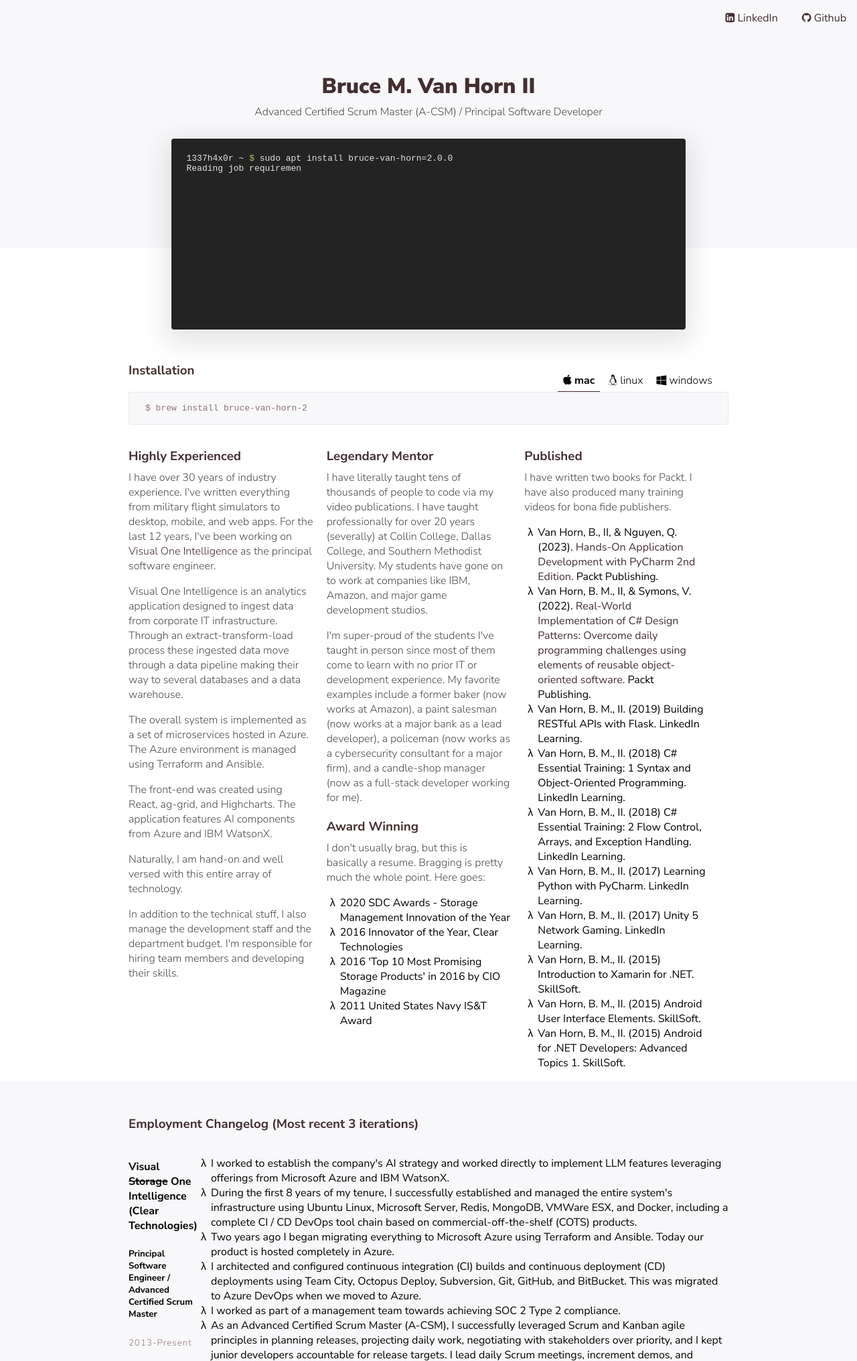
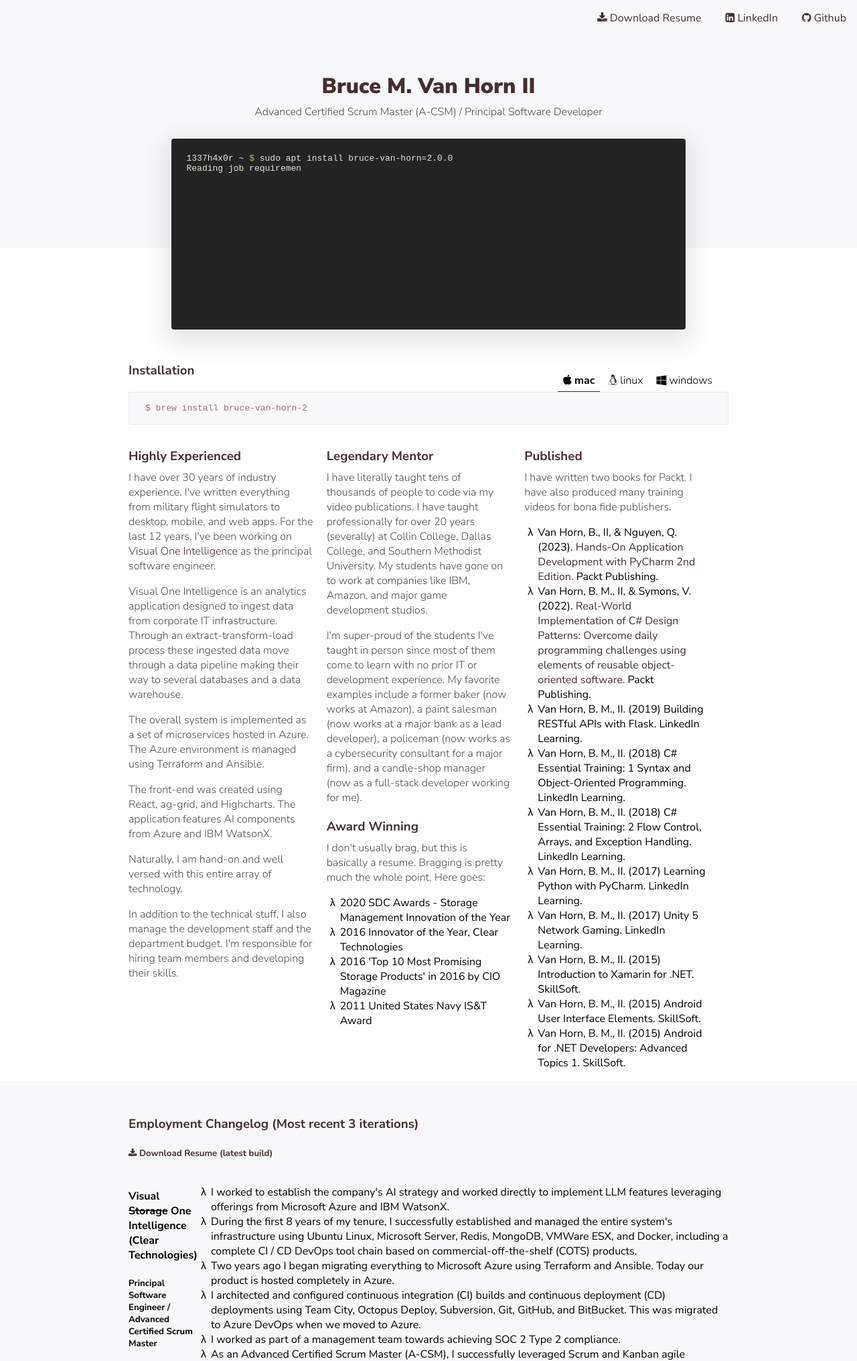
Before and after one commit to brucevanhorn2/brucevanhorn2.github.io, a plain HTML site: page index.html in a window 1280 px wide. Shown: the top 2032 px of the page at 67% size. Drawn offline with nearby package versions, Linux system fonts and the light colour scheme.

Commit message:
Added links to download build artifact

```diff
--- a/index.html
+++ b/index.html
@@ -16,6 +16,7 @@
     <div class="logo"></div>
     <ul class="menu">
         <div class="menu__item toggle"><span></span></div>
+        <li class="menu__item"><a href="https://github.com/brucevanhorn2/brucevanhorn2.github.io/releases/download/resume/bruce-van-horn-resume-31-jul-2024.zip" target="_blank"><i class="fa fa-download" aria-hidden="true"></i>&nbsp;Download Resume</a></li>
         <li class="menu__item"><a href="https://www.linkedin.com/in/brucevanhorn2/" target="_blank" class="link link--dark"><i class="fa fa-linkedin-square"></i> LinkedIn</a>
         </li>
         <li class="menu__item"><a href="" class="link link--dark"><i class="fa fa-github"></i> Github</a></li>
@@ -98,8 +99,6 @@
 <li class="lambda-list-item">Van Horn, B. M., II. (2015) Introduction to Xamarin for .NET. SkillSoft.</li>
 <li class="lambda-list-item">Van Horn, B. M., II. (2015) Android User Interface Elements. SkillSoft.</li>
 <li class="lambda-list-item">Van Horn, B. M., II. (2015) Android for .NET Developers: Advanced Topics 1. SkillSoft.</li>
-<!--                <li class="lambda-list-item">Van Horn, B. M., II. (2015) Android for .NET Developers: Advanced Topics 2. SkillSoft.</li>-->
-<!--                <li class="lambda-list-item">Van Horn, B. M., II. (2015) Android OS. SkillSoft.</li>-->
             </ul>
         </div>
     </div>
@@ -108,6 +107,7 @@
 <div class="changelog">
     <div class="wrapper">
         <h3 class="section__title">Employment Changelog (Most recent 3 iterations)</h3>
+        <h5><a href="https://github.com/brucevanhorn2/brucevanhorn2.github.io/releases/download/resume/bruce-van-horn-resume-31-jul-2024.zip" target="_blank"><i class="fa fa-download" aria-hidden="true"></i>&nbsp;Download Resume (latest build)</a></h5>
         <div class="changelog__item">
             <div class="changelog__meta">
                 <h4 class="changelog__title">Visual <del>Storage</del> One Intelligence (Clear Technologies)</h4>
```
